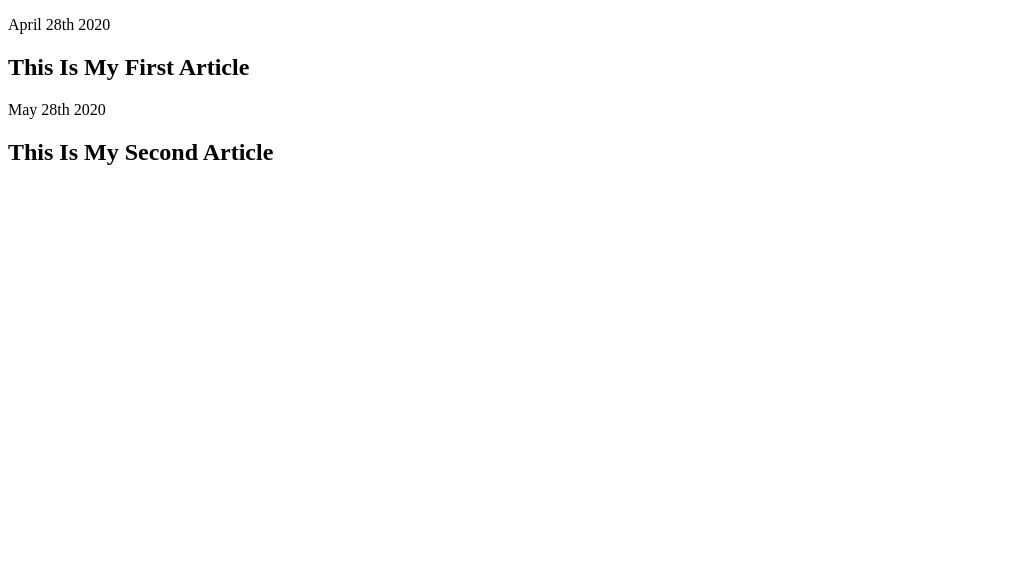
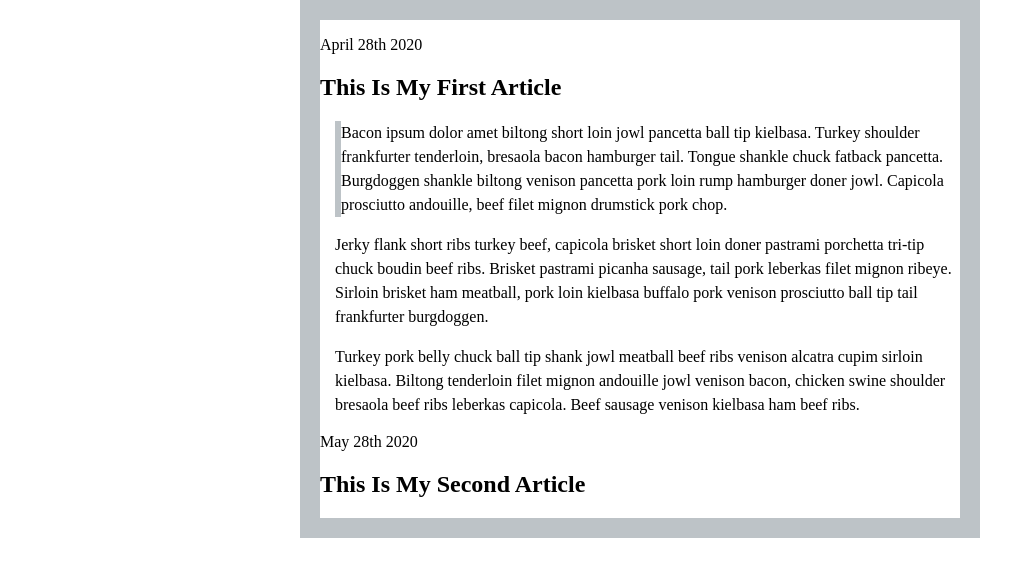
Before and after one commit to jacurtis813/blog-spot, a plain HTML site: page index.html in a window 1280 px wide. Shown: the whole page, without its empty margins (0-1035 px from the left). Drawn offline with Linux system fonts and the light colour scheme.

Commit message:
Begin the challenge. Set up html to mock-up. Set up the css template to begin styling. Updated the README file for each step that has been performed 1-6.

```diff
--- a/assets/css/style.css
+++ b/assets/css/style.css
@@ -1,3 +1,18 @@
 /* This is the start of the blog styles */
 
-/**/
+/* Body styles */
+body {
+    width: 50%;
+    margin: auto;
+    border: 20px solid #bdc3c7;
+}
+
+div {
+    text-align: left;
+    padding-left: 15px;
+    line-height: 1.5;
+}
+
+.first-line {
+    border-left: 6px solid #bdc3c7;
+}
--- a/index.html
+++ b/index.html
@@ -1,20 +1,36 @@
 <!DOCTYPE html>
 <html>
+
 <head>
     <title>Blog Forum</title>
-        <link rel="stylesheet" type="text/css" href="./assets/css/style.css" >
+    <link rel="stylesheet" type="text/css" href="./assets/css/style.css">
 </head>
+
 <body>
 
-        <p>April 28th 2020</p>
+    <p class="dates">April 28th 2020</p>
 
     <h2>This Is My First Article</h2>
 
-        <p>
+    <div>
+        <p class="first-line">Bacon ipsum dolor amet biltong short loin jowl pancetta ball tip kielbasa. Turkey shoulder frankfurter
+            tenderloin, bresaola bacon hamburger tail. Tongue shankle chuck fatback pancetta. Burgdoggen shankle biltong
+            venison pancetta pork loin rump hamburger doner jowl. Capicola prosciutto andouille, beef filet mignon
+            drumstick
+            pork chop.</p>
 
-        </p>
+        <p>Jerky flank short ribs turkey beef, capicola brisket short loin doner pastrami porchetta tri-tip chuck
+            boudin
+            beef ribs. Brisket pastrami picanha sausage, tail pork leberkas filet mignon ribeye. Sirloin brisket ham
+            meatball, pork loin kielbasa buffalo pork venison prosciutto ball tip tail frankfurter burgdoggen.</p>
 
-        <p>May 28th 2020</p>
+        <p>Turkey pork belly chuck ball tip shank jowl meatball beef ribs venison alcatra cupim sirloin kielbasa.
+            Biltong
+            tenderloin filet mignon andouille jowl venison bacon, chicken swine shoulder bresaola beef ribs leberkas
+            capicola. Beef sausage venison kielbasa ham beef ribs.</p>
+    </div>
+
+    <p class="dates">May 28th 2020</p>
 
     <h2>This Is My Second Article</h2>
 
@@ -23,4 +39,5 @@
     </p>
 
 </body>
+
 </html>
```
Also changed, not shown: 1 other file. Lines whose indentation alone changed are shown as unchanged.
